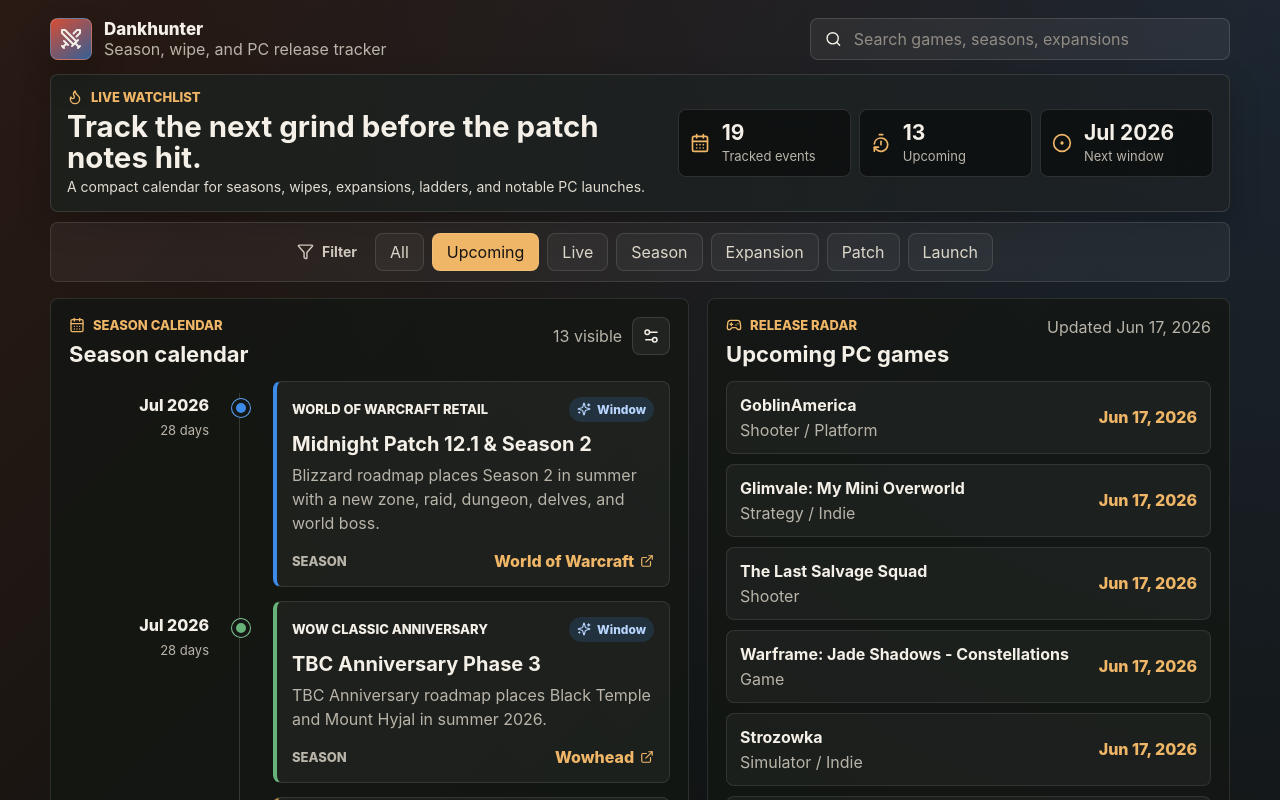
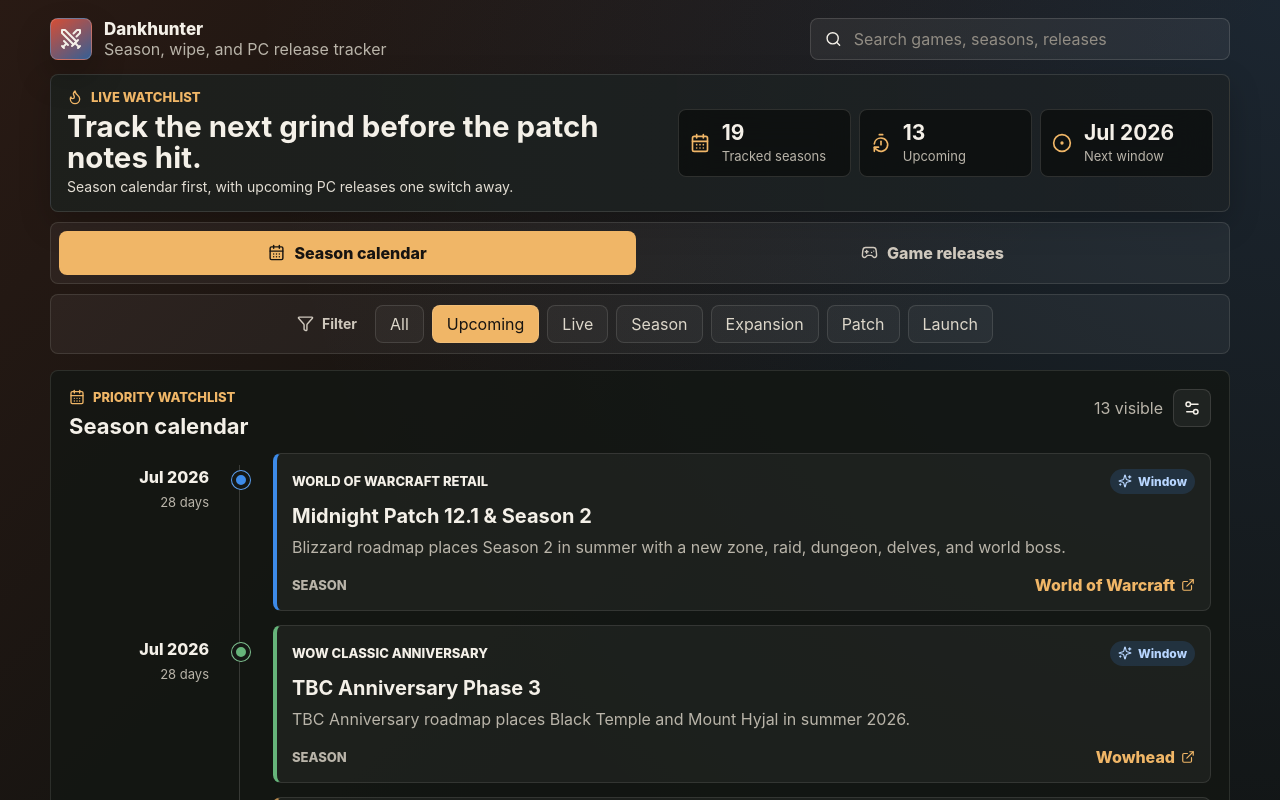
Before and after one commit to andrhagman/dankhunter, a React (Vite) app: page / in a window 1280 px wide. Shown: the top 800 px of the page. Built offline with nearby package versions, Linux system fonts and the light colour scheme.

Commit message:
Split tracker into calendar and releases modes

```diff
--- a/src/main.tsx
+++ b/src/main.tsx
@@ -37,6 +37,8 @@
   year: "numeric"
 });
 
+type ViewMode = "seasons" | "releases";
+
 function normalizedDate(date: string) {
   return new Date(date);
 }
@@ -68,6 +70,7 @@
 function App() {
   const [query, setQuery] = React.useState("");
   const [kind, setKind] = React.useState("Upcoming");
+  const [mode, setMode] = React.useState<ViewMode>("seasons");
   const [isPreferencesOpen, setIsPreferencesOpen] = React.useState(false);
 
   const seasonGames = React.useMemo(
@@ -87,9 +90,36 @@
     return matchesKind && haystack.includes(query.toLowerCase());
   });
 
+  const sortedReleases = [...pcReleases].sort(
+    (a, b) => normalizedDate(a.date).getTime() - normalizedDate(b.date).getTime()
+  );
+  const filteredReleases = sortedReleases.filter((release) => {
+    const haystack = `${release.title} ${release.genre} ${release.platform}`.toLowerCase();
+    return haystack.includes(query.toLowerCase());
+  });
+
   const upcomingCount = selectedEvents.filter((event) => event.status === "Upcoming").length;
   const nextEvent = selectedEvents.find((event) => event.status === "Upcoming") ?? selectedEvents[0];
+  const nextRelease = sortedReleases[0];
   const selectedGameCount = selectedGames.length;
+  const activeStats =
+    mode === "seasons"
+      ? {
+          events: selectedEvents.length,
+          label: "Tracked seasons",
+          upcoming: upcomingCount,
+          upcomingLabel: "Upcoming",
+          next: nextEvent ? prettyDate(nextEvent.date, nextEvent.confidence) : "None",
+          nextLabel: "Next window"
+        }
+      : {
+          events: sortedReleases.length,
+          label: "Tracked releases",
+          upcoming: filteredReleases.length,
+          upcomingLabel: "Visible",
+          next: nextRelease ? prettyDate(nextRelease.date, nextRelease.confidence) : "None",
+          nextLabel: "Next release"
+        };
 
   React.useEffect(() => {
     localStorage.setItem(preferenceStorageKey, JSON.stringify(selectedGames));
@@ -132,7 +162,7 @@
           <input
             value={query}
             onChange={(event) => setQuery(event.target.value)}
-            placeholder="Search games, seasons, expansions"
+            placeholder="Search games, seasons, releases"
             aria-label="Search"
           />
         </div>
@@ -145,22 +175,44 @@
           </p>
           <h1>Track the next grind before the patch notes hit.</h1>
           <p>
-            A compact calendar for seasons, wipes, expansions, ladders, and notable PC launches.
+            Season calendar first, with upcoming PC releases one switch away.
           </p>
         </div>
 
         <div className="stats-grid" aria-label="Tracker stats">
-          <Metric icon={<CalendarDays />} label="Tracked events" value={selectedEvents.length} />
-          <Metric icon={<TimerReset />} label="Upcoming" value={upcomingCount} />
+          <Metric icon={<CalendarDays />} label={activeStats.label} value={activeStats.events} />
+          <Metric icon={<TimerReset />} label={activeStats.upcomingLabel} value={activeStats.upcoming} />
           <Metric
             icon={<CircleDot />}
-            label="Next window"
-            value={nextEvent ? prettyDate(nextEvent.date, nextEvent.confidence) : "None"}
+            label={activeStats.nextLabel}
+            value={activeStats.next}
           />
         </div>
       </section>
 
-      <section className="controls" aria-label="Timeline filters">
+      <section className="mode-switch" aria-label="Tracker mode">
+        <button
+          aria-pressed={mode === "seasons"}
+          className={mode === "seasons" ? "active" : ""}
+          onClick={() => setMode("seasons")}
+          type="button"
+        >
+          <CalendarDays size={17} />
+          Season calendar
+        </button>
+        <button
+          aria-pressed={mode === "releases"}
+          className={mode === "releases" ? "active" : ""}
+          onClick={() => setMode("releases")}
+          type="button"
+        >
+          <Gamepad2 size={17} />
+          Game releases
+        </button>
+      </section>
+
+      {mode === "seasons" ? (
+        <section className="controls" aria-label="Season calendar filters">
           <div className="control-label">
             <Filter size={17} />
             Filter
@@ -176,13 +228,15 @@
             </button>
           ))}
         </section>
+      ) : null}
 
       <section className="layout">
+        {mode === "seasons" ? (
           <div className="panel timeline-panel">
             <div className="section-heading">
               <div>
                 <p className="eyebrow">
-                <CalendarDays size={16} /> Season calendar
+                  <CalendarDays size={16} /> Priority watchlist
                 </p>
                 <h2>Season calendar</h2>
               </div>
@@ -254,20 +308,23 @@
               )}
             </div>
           </div>
+        ) : null}
 
+        {mode === "releases" ? (
           <aside className="panel releases-panel">
             <div className="section-heading">
               <div>
                 <p className="eyebrow">
                   <Gamepad2 size={16} /> Release radar
                 </p>
-              <h2>Upcoming PC games</h2>
+                <h2>Game releases</h2>
               </div>
               <span>Updated {releasesUpdatedAt}</span>
             </div>
 
             <div className="release-list">
-            {pcReleases.map((release) => (
+              {filteredReleases.length > 0 ? (
+                filteredReleases.map((release) => (
                   <a className="release-row" href={release.sourceUrl} key={release.id}>
                     <div>
                       <strong>{release.title}</strong>
@@ -275,9 +332,16 @@
                     </div>
                     <time>{prettyDate(release.date, release.confidence)}</time>
                   </a>
-            ))}
+                ))
+              ) : (
+                <div className="empty-state">
+                  <strong>No matching releases</strong>
+                  <span>Try another game title, genre, or platform.</span>
+                </div>
+              )}
             </div>
           </aside>
+        ) : null}
       </section>
     </main>
   );
--- a/src/styles.css
+++ b/src/styles.css
@@ -219,6 +219,39 @@
   background: rgba(255, 255, 255, 0.05);
 }
 
+.mode-switch {
+  display: grid;
+  grid-template-columns: repeat(2, minmax(0, 1fr));
+  gap: 8px;
+  width: min(var(--content-width), 100%);
+  margin: 0 auto 10px;
+  padding: 8px;
+  border: 1px solid rgba(244, 240, 232, 0.11);
+  border-radius: 8px;
+  background: rgba(255, 255, 255, 0.05);
+}
+
+.mode-switch button {
+  display: inline-flex;
+  align-items: center;
+  justify-content: center;
+  gap: 9px;
+  min-height: 44px;
+  border: 1px solid transparent;
+  border-radius: 8px;
+  color: #cfc8bd;
+  background: transparent;
+  cursor: pointer;
+  font-weight: 800;
+}
+
+.mode-switch button.active,
+.mode-switch button:hover {
+  border-color: rgba(240, 182, 103, 0.34);
+  color: #171411;
+  background: #f0b667;
+}
+
 .control-label {
   display: inline-flex;
   align-items: center;
@@ -248,9 +281,6 @@
 }
 
 .layout {
-  display: grid;
-  grid-template-columns: minmax(0, 1.1fr) minmax(400px, 0.9fr);
-  gap: 18px;
   width: min(var(--content-width), 100%);
   margin: 0 auto;
 }
@@ -514,6 +544,7 @@
 
 .release-list {
   display: grid;
+  grid-template-columns: repeat(2, minmax(0, 1fr));
   gap: 10px;
 }
 
@@ -556,8 +587,7 @@
   }
 
   .topbar,
-  .hero,
-  .layout {
+  .hero {
     grid-template-columns: 1fr;
   }
 
@@ -628,6 +658,11 @@
     justify-content: flex-start;
   }
 
+  .mode-switch,
+  .release-list {
+    grid-template-columns: 1fr;
+  }
+
   .timeline::before,
   .marker {
     display: none;
```
Lines whose indentation alone changed are shown as unchanged.
